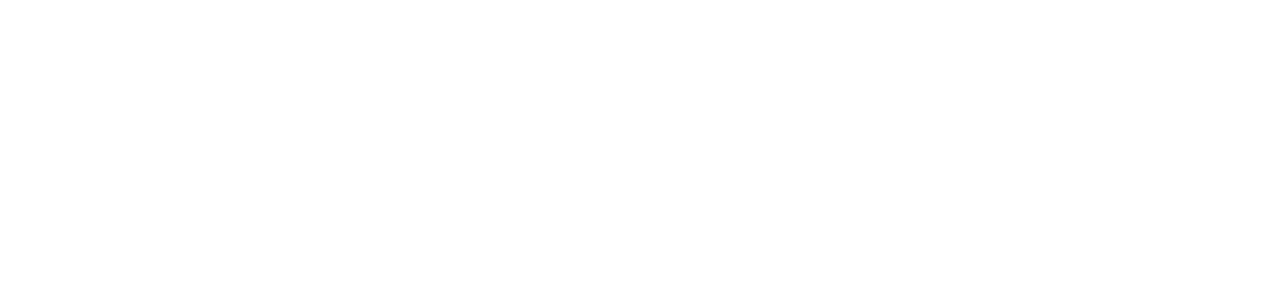
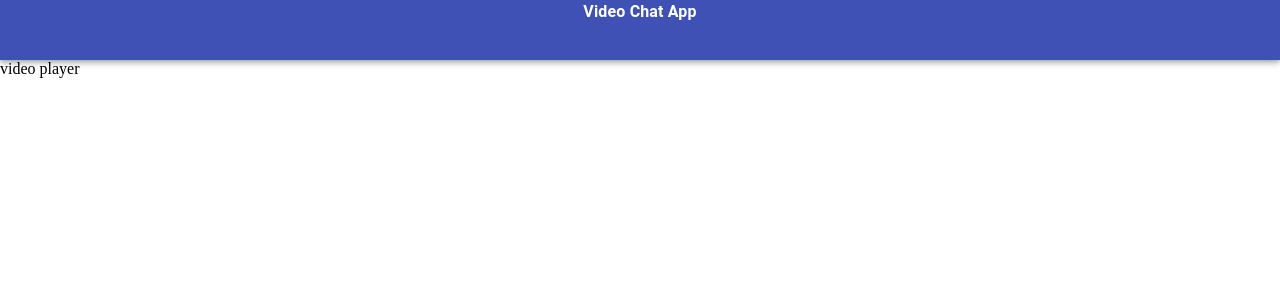
Before and after one commit to laherasif/React-Video-Chat-App, a React (Create React App) app in the folder frontend/: page / in a window 1280 px wide. Shown: the top 300 px of the page. Built offline with nearby package versions, Linux system fonts and the light colour scheme; no server answers.

Commit message:
adding socket provider in app

```diff
--- a/frontend/src/App.css
+++ b/frontend/src/App.css
@@ -1,27 +1,3 @@
 * {
   margin: 0;
-  scroll-behavior: smooth;
 }
-
-body {
-  cursor: url("./images/cursor.png"), auto;
-}
-
-/* Chrome, Safari, Edge, Opera */
-input::-webkit-outer-spin-button,
-input::-webkit-inner-spin-button {
-  -webkit-appearance: none;
-  margin: 0;
-}
-
-/* Firefox */
-input[type="number"] {
-  -moz-appearance: textfield;
-}
-
-.greenColor {
-  color: green !important;
-}
-.redColor {
-  color: red !important;
-}
--- a/frontend/src/App.js
+++ b/frontend/src/App.js
@@ -1,9 +1,11 @@
-import React from 'react'
-
+import './App.css'
+import Navbar from './components/Navbar'
+import Videoplayer from './components/Videoplayer'
 function App() {
   return (
     <div>
-
+      <Navbar/>
+      <Videoplayer/>
     </div>
   )
 }
--- a/frontend/src/components/Navbar.jsx
+++ b/frontend/src/components/Navbar.jsx
@@ -1,10 +1,26 @@
 import React from 'react'
+import { AppBar , Typography , } from '@material-ui/core'
+import { makeStyles } from '@material-ui/core/styles'
+const useStyle = makeStyles({
+    appbar:{
+        height: '60px',
+    },
+    heading:{
+        textAlign :'center',
+        fontWeight : "bold"
+
+    }
+})
 
 function Navbar() {
+    const classes = useStyle()
     return (
-        <div>
-            navbar
-        </div>
+        <>
+        <AppBar position="static" className={classes.appbar} >
+          <Typography varient="h4" className={classes.heading}>Video Chat App </Typography>
+        </AppBar>
+
+        </>
     )
 }
 
--- a/frontend/src/index.js
+++ b/frontend/src/index.js
@@ -1,9 +1,13 @@
 import React from "react";
 import ReactDOM from "react-dom";
 import App from "./App";
-
+import { SocketProvider } from './socket'
 
 ReactDOM.render(
-      <App />,
+  <SocketProvider>
+    <App />
+  </SocketProvider>
+
+  ,
   document.getElementById("root")
 );
--- a/frontend/src/socket.js
+++ b/frontend/src/socket.js
@@ -1,18 +1,18 @@
 import { createContext, useState, useEffect, useRef } from 'react'
 import { io } from 'socket.io-client'
-import  Peer  from 'simple-peer'
+import Peer from 'simple-peer'
+
+const socket = io('http://localhost:5000/')
 
 const SocketContext = createContext()
-const [stream, setStream] = useState(null)
-const [me, setMe] = useState('')
-const [call, setCall] = useState({})
-const [callaccpted, setCallaccpted] = useState({})
-const [callEnd, setCallEnd] = useState({})
-const [name, setName] = useState('')
+const SocketProvider = ({ children }) => {
 
-const socket = io('ws//:localhost:5000')
-
-const SocketProvider= ({ children }) => {
+    const [stream, setStream] = useState()
+    const [me, setMe] = useState('')
+    const [call, setCall] = useState({})
+    const [callaccpted, setCallaccpted] = useState({})
+    const [callEnd, setCallEnd] = useState({})
+    const [name, setName] = useState('')
 
     const myVideo = useRef()
     const userVideo = useRef()
@@ -22,7 +22,8 @@ const SocketProvider= ({ children }) => {
         navigator.mediaDevices.getUserMedia({ video: true, audio: true })
             .then((userStream) => {
                 setStream(userStream)
-                myVideo.current.srcObject = userStream
+                // myVideo.current.srcObject = userStream
+
             });
 
         socket.on('me', (id) => setMe(id))
@@ -32,6 +33,8 @@ const SocketProvider= ({ children }) => {
         });
 
     }, [])
+
+    console.log("stream" , stream , "me" , me)
 
     const callAnswer = () => {
         setCallaccpted(true)
@@ -48,7 +51,7 @@ const SocketProvider= ({ children }) => {
     }
 
 
-    const callUser = () => {
+    const callUser = (id) => {
 
         const peer = new Peer({ initiator: true, trickle: false, stream })
         peer.on('signal ', (data) => {
@@ -92,7 +95,7 @@ const SocketProvider= ({ children }) => {
             callUser,
             leaveCall,
         }}>
-           { children }
+            {children}
         </SocketContext.Provider>
     )
 
@@ -100,4 +103,4 @@ const SocketProvider= ({ children }) => {
 }
 
 
-export { SocketContext , SocketProvider }
+export { SocketContext, SocketProvider }
```
Also changed, not shown: 1 other file (tests, documents, lock files or other folders).
